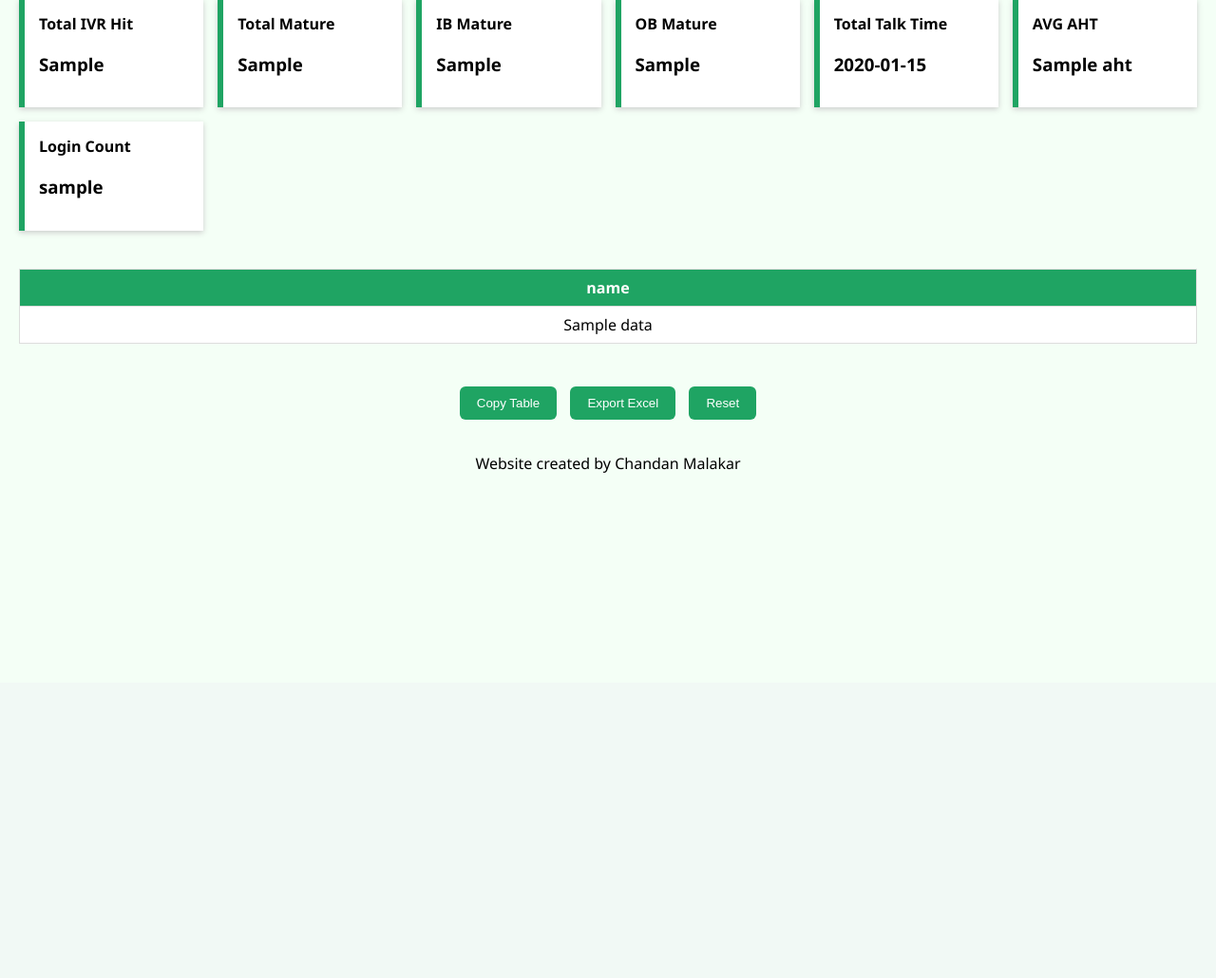
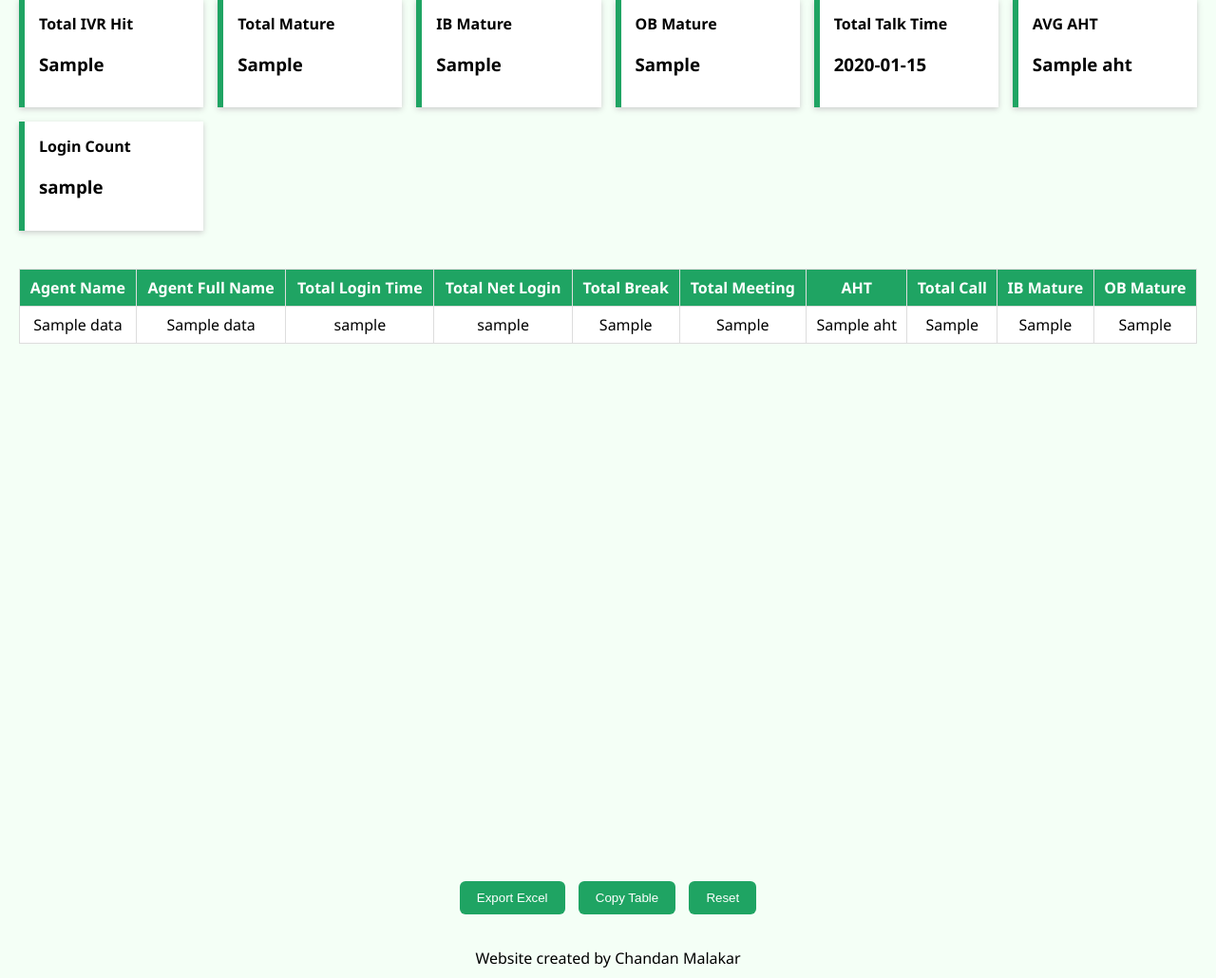
Before and after one commit to Viratmalakar/agent.performance.site, a Flask app: template templates/result.html in a window 1280 px wide. Shown: the part 81-1111 px from the top of the page at 95% size. Before the commit the page ends 579 px from the top, so only its background shows below. Run offline with Flask 3, Linux system fonts and the light colour scheme; the template is opened without the code that fills it: most values are stand-ins (such as "Sample title", 1, 10 or a date in 2020).

Commit message:
Update result.html

```diff
--- a/templates/result.html
+++ b/templates/result.html
@@ -1,26 +1,18 @@
 <!DOCTYPE html>
 <html>
 <head>
-<title>Agent Performance</title>
-<script src="https://cdnjs.cloudflare.com/ajax/libs/html2canvas/1.4.1/html2canvas.min.js"></script>
-
+<title>Result</title>
 <style>
 body{font-family:Segoe UI;background:#f4fff6;margin:0}
 header{background:#1fa463;color:white;padding:15px;font-size:22px;text-align:center}
-
 .cards{display:grid;grid-template-columns:repeat(auto-fit,minmax(180px,1fr));gap:15px;padding:20px}
-
 .card{background:white;padding:15px;border-left:6px solid #1fa463;box-shadow:0 2px 6px #ccc}
-
-.table-box{padding:20px;overflow:auto;max-height:600px}
-
+.table-box{padding:20px;overflow:auto;height:600px}
 table{width:100%;border-collapse:collapse;background:white}
 th,td{border:1px solid #ddd;padding:8px;text-align:center}
-th{background:#1fa463;color:white;position:sticky;top:0}
-
+th{background:#1fa463;color:white}
 .btns{text-align:center;margin:20px}
 button{background:#1fa463;color:white;border:none;padding:10px 18px;border-radius:6px;margin:5px}
-
 </style>
 </head>
 <body>
@@ -37,39 +29,51 @@ button{background:#1fa463;color:white;border:none;padding:10px 18px;border-radiu
 <div class="card"><b>Login Count</b><h3>{{gt["Login Count"]}}</h3></div>
 </div>
 
-<div class="table-box" id="tableBox">
+<div class="table-box">
 <table id="tbl">
 <tr>
-{% for k in data[0].keys() %}
-<th>{{k}}</th>
-{% endfor %}
+<th>Agent Name</th>
+<th>Agent Full Name</th>
+<th>Total Login Time</th>
+<th>Total Net Login</th>
+<th>Total Break</th>
+<th>Total Meeting</th>
+<th>AHT</th>
+<th>Total Call</th>
+<th>IB Mature</th>
+<th>OB Mature</th>
 </tr>
+
 {% for r in data %}
 <tr>
-{% for v in r.values() %}
-<td>{{v}}</td>
-{% endfor %}
+<td>{{r["Agent Name"]}}</td>
+<td>{{r["Agent Full Name"]}}</td>
+<td>{{r["Total Login Time"]}}</td>
+<td>{{r["Total Net Login"]}}</td>
+<td>{{r["Total Break"]}}</td>
+<td>{{r["Total Meeting"]}}</td>
+<td>{{r["AHT"]}}</td>
+<td>{{r["Total Call"]}}</td>
+<td>{{r["IB Mature"]}}</td>
+<td>{{r["OB Mature"]}}</td>
 </tr>
 {% endfor %}
 </table>
 </div>
 
 <div class="btns">
-<button onclick="copyImg()">Copy Table</button>
 <button onclick="location.href='/export'">Export Excel</button>
+<button onclick="copyTable()">Copy Table</button>
 <button onclick="location.href='/'">Reset</button>
 </div>
 
 <footer style="text-align:center;padding:10px">Website created by Chandan Malakar</footer>
 
 <script>
-function copyImg(){
-    html2canvas(document.getElementById("tableBox")).then(c=>{
-        c.toBlob(b=>{
-            navigator.clipboard.write([new ClipboardItem({"image/png":b})]);
-            alert("Table copied as image");
-        });
-    });
+function copyTable(){
+    let t=document.getElementById("tbl").innerText;
+    navigator.clipboard.writeText(t);
+    alert("Table copied!");
 }
 </script>
 
```
